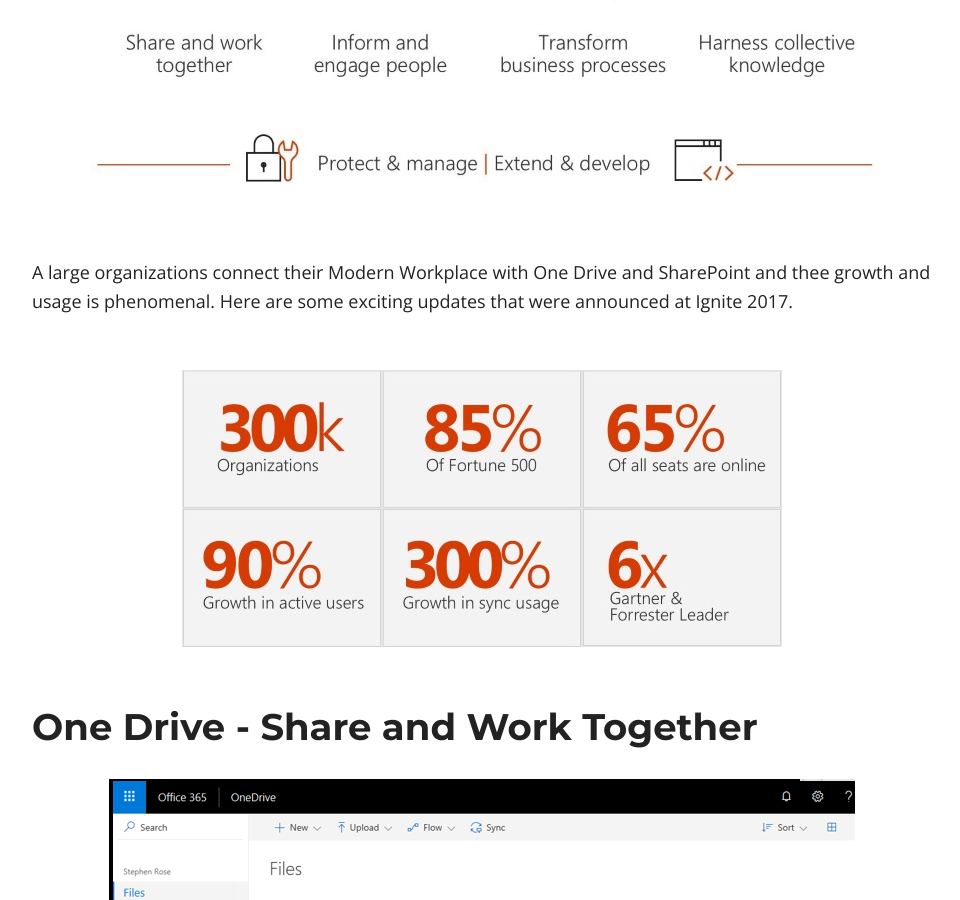
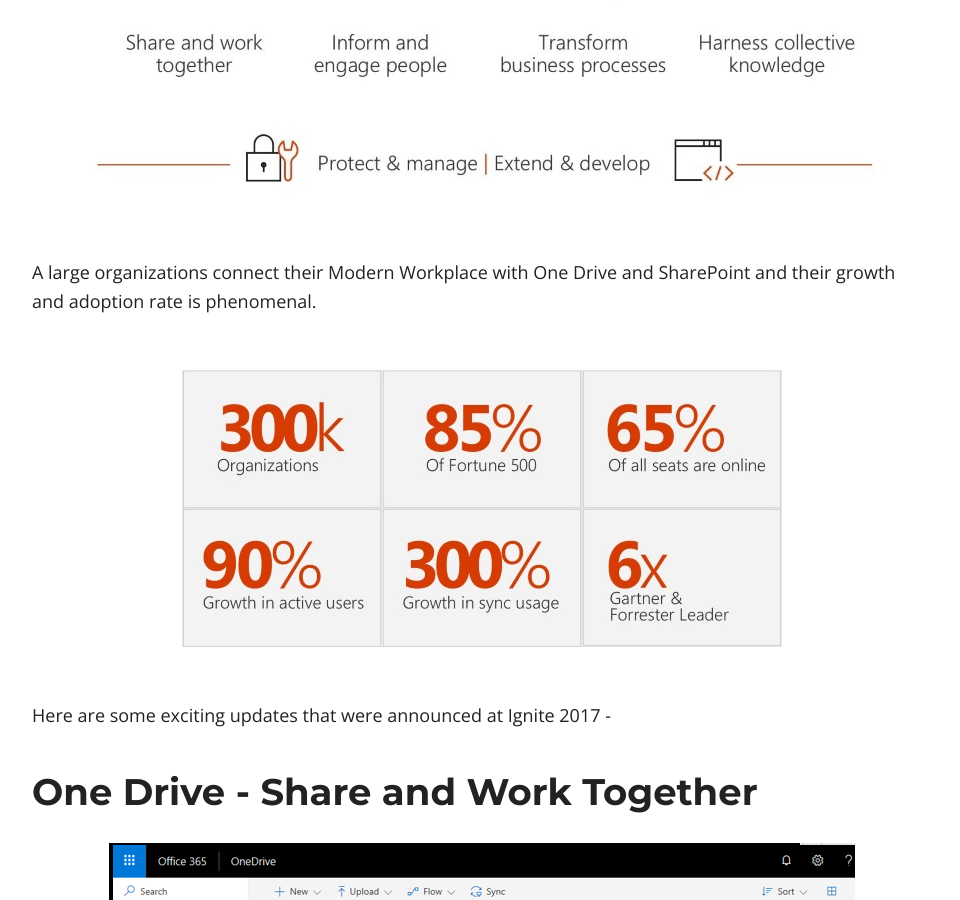
Before and after one commit to ldsouza/ldsouza.github.io, a Jekyll site: the page built from _posts/2017-10-7-O365-updates-from-ignite.md, in a window 1280 px wide and 900 px high, scrolled down 954 px. Shown: the whole window, without its empty margins (158-1118 px from the left). Built offline with Jekyll 4.4.1, drawn with Linux system fonts in a browser that asks for light colours; nearby versions of some CDN libraries; library files that are not in the unit come from our copies.

Commit message:
Update 2017-10-7-O365-updates-from-ignite.md

```diff
--- a/_posts/2017-10-7-O365-updates-from-ignite.md
+++ b/_posts/2017-10-7-O365-updates-from-ignite.md
@@ -16,10 +16,11 @@
 
 ![Image]({{ site.url }}/images/blog/whats-new-ignite-2017/1.jpg)
 
-A large organizations connect their Modern Workplace with One Drive and SharePoint and thee growth and usage is phenomenal. Here are some exciting updates that were announced at Ignite 2017.
+A large organizations connect their Modern Workplace with One Drive and SharePoint and their growth and adoption rate is phenomenal.
 
 ![Image]({{ site.url }}/images/blog/whats-new-ignite-2017/2.JPG)
 
+Here are some exciting updates that were announced at Ignite 2017 -
 
 ## One Drive - Share and Work Together
 
```
